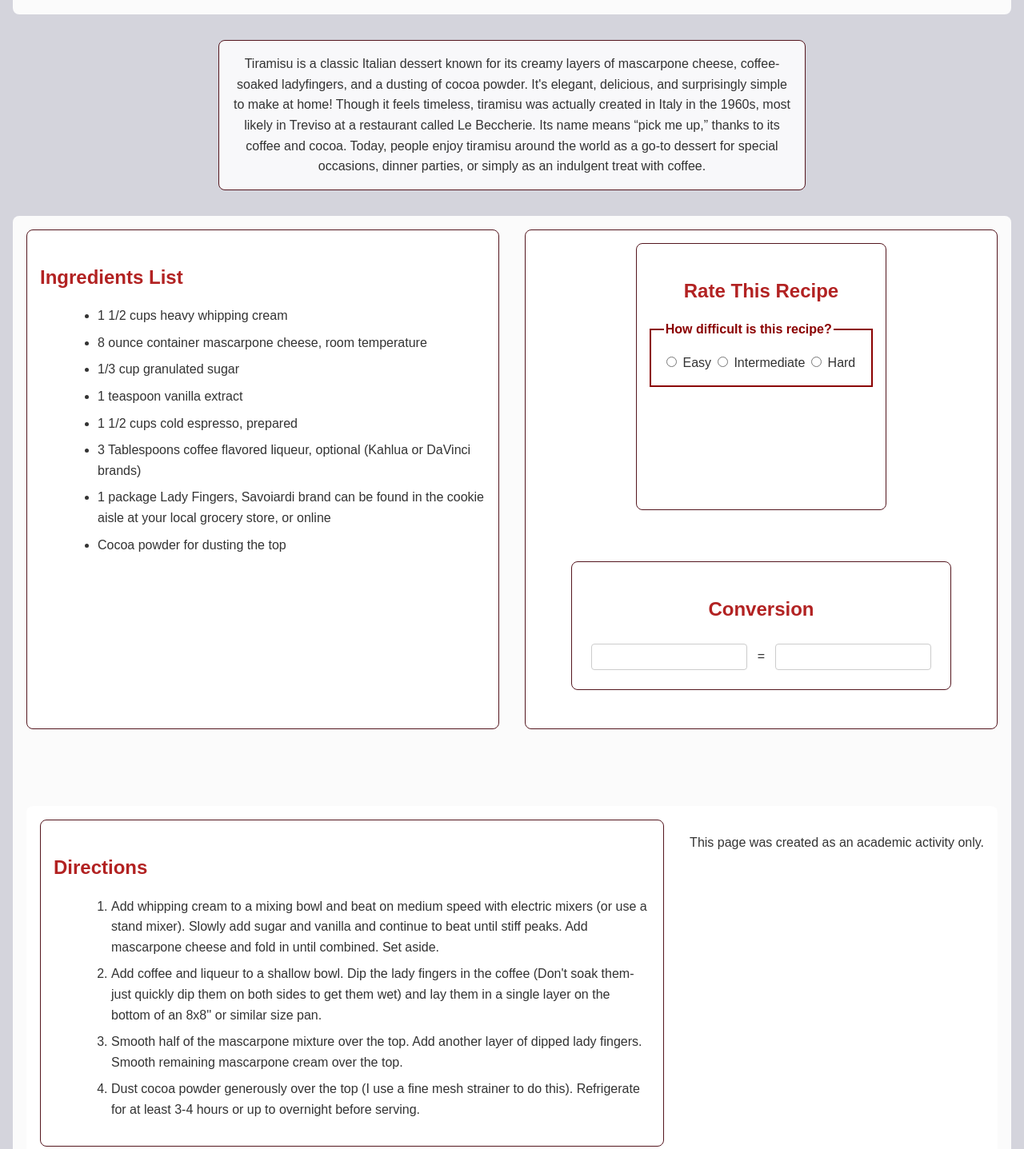
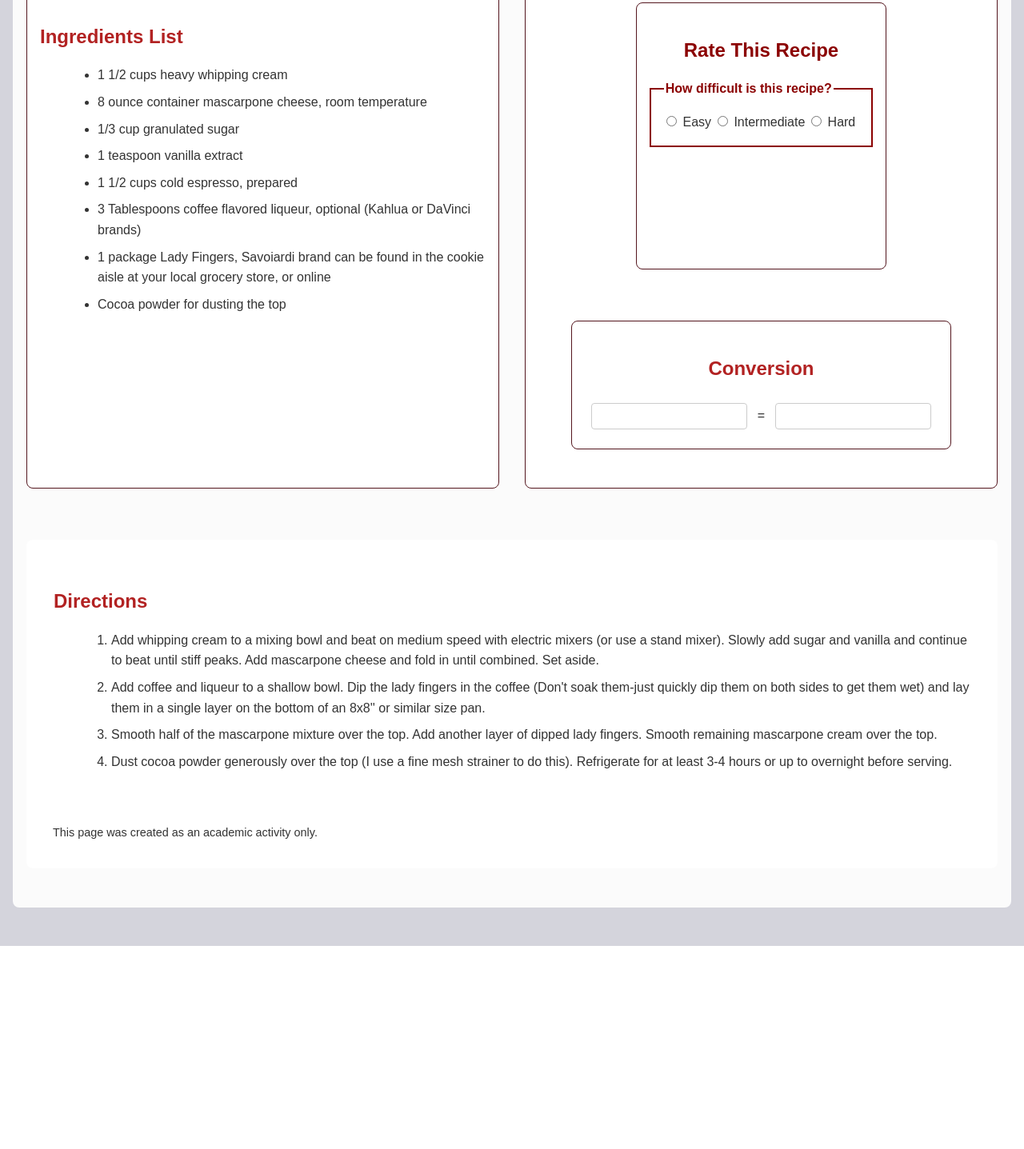
Before and after one commit to yelyaht/CodingAssignment3, a plain HTML site: page index.html in a window 1280 px wide. Shown: the part 894-2331 px from the top of the page at 80% size. After the commit the page ends 2077 px from the top, so only its background shows below. Drawn offline with Linux system fonts and the light colour scheme; files whose address does not match are found by name.

Commit message:
Update style.css

```diff
--- a/css/style.css
+++ b/css/style.css
@@ -57,14 +57,23 @@ p {
 
 ul, ol {
   margin-left: 2rem;
+  /*margin-left: 20px; */
 }
 
 li {
   margin-bottom: 0.5rem;
 }
 
+.tiramisu {
+  width: 250px;
+  height: auto;
+  max-width: 250px;
+  border: 2px solid #ccc;
+}
+
 figure {
   margin: 1rem 0;
+  /* margin: 20px 0; */
   text-align: center;
 }
 
@@ -120,6 +129,11 @@ input {
 } */
 
 /* Rating Section Styles */
+.rate {
+  color: darkred;
+  font-weight: bold;
+}
+
 .rating-section {
   flex: 1 1 300px;
   background-color: rgba(255, 255, 255, 0.9);
@@ -190,7 +204,7 @@ input {
   border-radius: 4px;
 }
 
-.directions-and-about {
+.directions/* -and-about */{
   display: flex;
   flex-wrap: wrap;
   gap: 2rem;
@@ -198,7 +212,7 @@ input {
   justify-content: space-between;
 }
 
-.directions-box, .about-box {
+.directions-box,/* .about-box */{
   flex: 1 1 300px;
   background-color: rgba(255, 255, 255, 0.9);
   padding: 1rem;
@@ -206,7 +220,7 @@ input {
   border: 1px solid #54161E;
 }
 
-.about-box {
+/*.about-box {
   text-align: center;
 }
 
@@ -216,4 +230,10 @@ input {
   border-radius: 8px;
   border: 1px solid #54161E;
   margin-top: 1rem;
+}*/
+
+.footer-note {
+  text-align: left;
+  font-size: 0.9rem;
+  margin-left: 1rem;
 }
```
